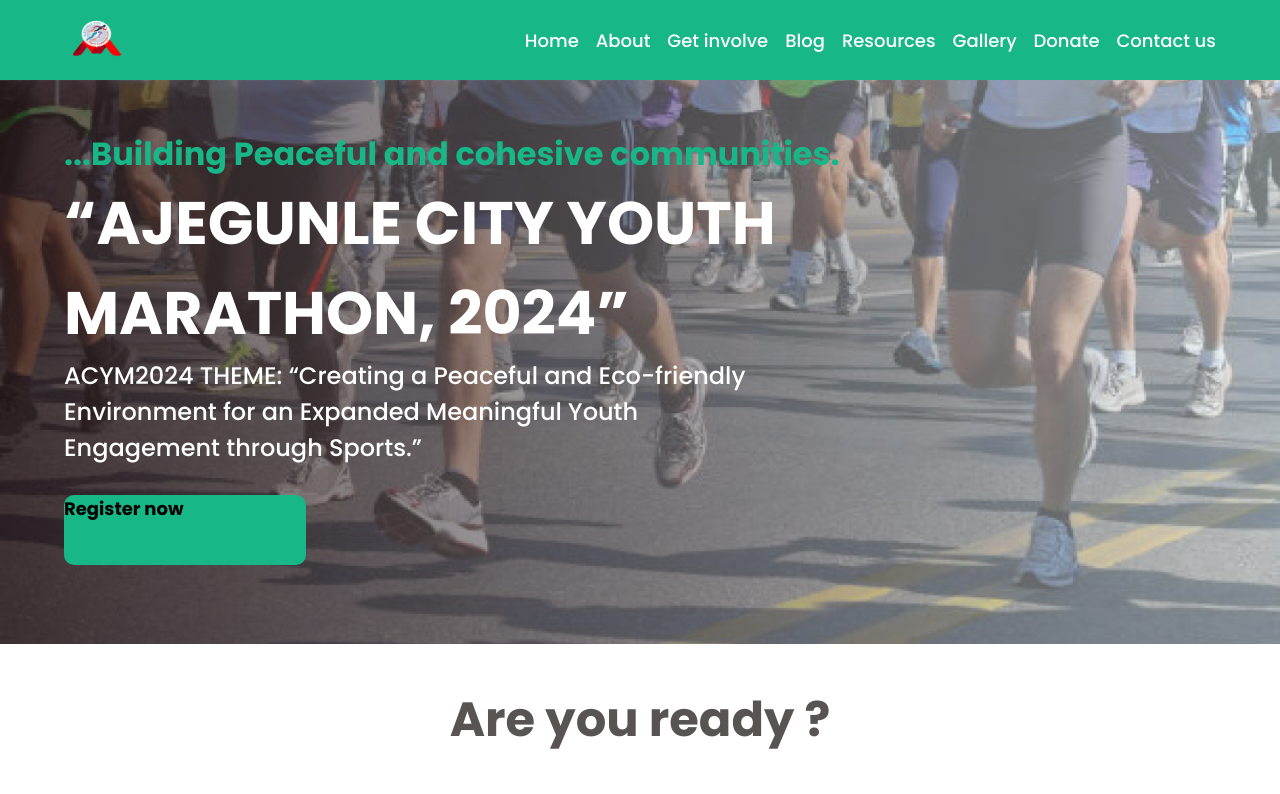
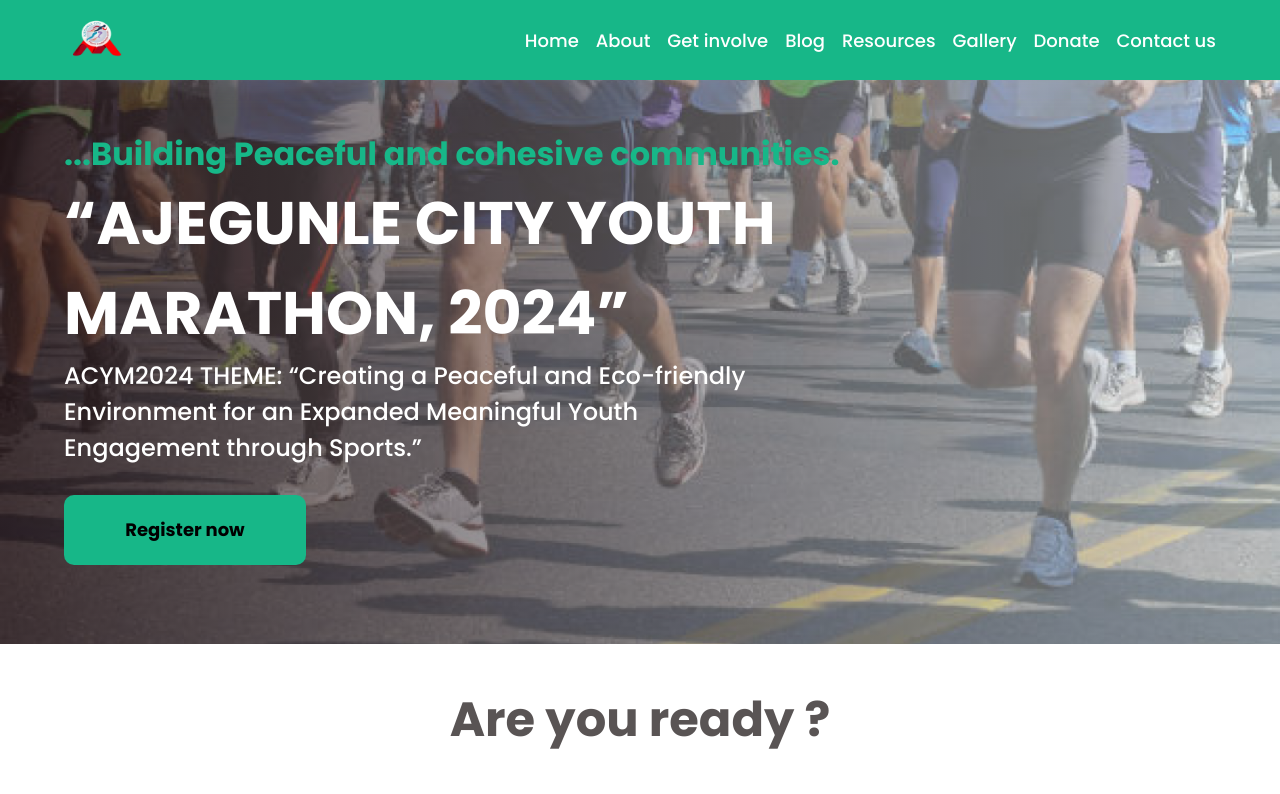
Before and after one commit to Coldcolin/marathon, a React (Vite) app: page /#/ in a window 1280 px wide. Shown: the top 794 px of the page. Built offline with nearby package versions, Linux system fonts and the light colour scheme.

Commit message:
Update LandingPage.css

```diff
--- a/src/landingPage/LandingPage.css
+++ b/src/landingPage/LandingPage.css
@@ -72,6 +72,10 @@
     line-height: 27px;
     color: rgba(255, 255, 255, 1);
     cursor: pointer;
+    display: flex;
+    justify-content: center;
+    align-items: center;
+    text-decoration: none;
 }
 
 .landing_ready {
```
